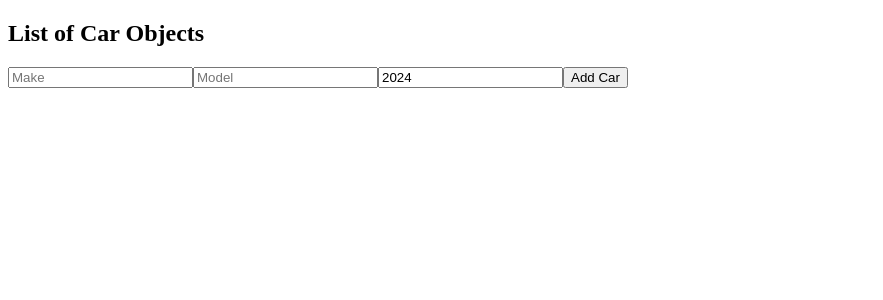
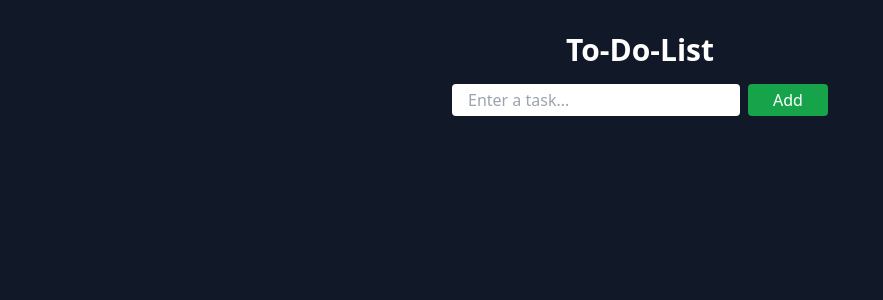
Before and after one commit to radithyaa/React-Brocode, a React (Vite) app: page / in a window 1280 px wide. Shown: the top 300 px of the page, without its empty margins (0-883 px from the left). Built offline with nearby package versions, Linux system fonts and the light colour scheme.

Commit message:
Course 11, To Do List app by Bro Code (Modified) - i made my own to-do-list

```diff
--- a/src/MyComponent.jsx
+++ b/src/MyComponent.jsx
@@ -1,74 +1,90 @@
 import { useState } from "react";
 
-export default function MyComponent() {
-  const [cars, setCars] = useState([]);
-  const [carMake, setCarMake] = useState("");
-  const [carModel, setCarModel] = useState("");
-  const [carYear, setCarYear] = useState(new Date().getFullYear());
+export default function MyComPonent() {
+  const [tasks, setTasks] = useState([]);
+  const [newTasks, setNewTasks] = useState("");
 
-  function handleAddCar() {
-    //TODO: Implemet add car logic
-    const newCar = {
-      make: carMake,
-      model: carModel,
-      year: carYear,
-    };
+  function handleInputChange(event) {
+    setNewTasks(event.target.value);
+  }
 
-    if (!carMake || !carModel || !carYear) {
-      alert("Please fill in all fields before adding a car.");
-      return;
+  function addTask() {
+    if (newTasks.trim() !== "") {
+      setTasks((tasks) => [...tasks, newTasks]);
+      setNewTasks("");
     }
+  }
 
-    setCars((cars) => [...cars, newCar]);
+  function deleteTask(index) {
+    setTasks(tasks.filter((_, i) => i !== index));
+  }
 
-    // Reset form inputs
-    setCarMake("");
-    setCarModel("");
-    setCarYear(new Date().getFullYear());
+  function moveTaskUp(index) {
+    if (index > 0) {
+      const element = tasks[index];
+      tasks[index] = tasks[index - 1];
+      tasks[index - 1] = element;
+      setTasks([...tasks]);
+    }
   }
-  function handleRemoveCar(index) {
-    // TODO: Implement removing car logic
-    setCars((cars) => cars.filter((_, i) => i !== index));
-  }
-  function handleAddCarYear(event) {
-    setCarYear(event.target.value);
-  }
-  function handleAddCarModel(event) {
-    setCarModel(event.target.value);
-  }
-  function handleAddCarMake(event) {
-    setCarMake(event.target.value);
+
+  function moveTaskDown(index) {
+    if (index < tasks.length - 1) {
+      const element = tasks[index];
+      tasks[index] = tasks[index + 1];
+      tasks[index + 1] = element;
+      setTasks([...tasks]);
+    }
   }
 
   return (
-    <div>
-      <h2>List of Car Objects</h2>
-      <ul>
-        {cars.map((car, index) => (
-          <li key={index} onClick={() => handleRemoveCar(index)}>
-            {car.make} {car.model} {car.year}
+    <div className="flex flex-col items-center w-screen h-screen p-8 text-white bg-gray-900">
+      <h1 className="mb-4 text-3xl font-semibold">To-Do-List</h1>
+      <div className="mb-2">
+        <input
+          type="text"
+          placeholder="Enter a task..."
+          onChange={(event) => handleInputChange(event)}
+          value={newTasks}
+          className="p-4 mb-2 text-gray-900 bg-white rounded h-7 w-72"
+        />
+        <button
+          onClick={addTask}
+          className="w-20 p-1 ml-2 bg-green-600 rounded hover:text-gray-300 hover:bg-green-700"
+        >
+          Add
+        </button>
+      </div>
+
+      <ul className="flex flex-col">
+        {tasks.map((task, index) => (
+          <li
+            key={index}
+            className="flex justify-between m-1 text-gray-900 bg-white w-[30rem] rounded-md h-10 overflow-hidden"
+          >
+            <div className="flex flex-[2] items-center justify-center px-2 py-1  text-gray-900">
+              {task}
+            </div>
+            <div className="flex items-center justify-center flex-1 bg-green-500">
+              <button
+                onClick={() => deleteTask(index)}
+                className="content-center px-2 py-1 mr-2 text-white bg-red-500 rounded"
+              >
+                Delete
+              </button>
+              <button
+                onClick={() => moveTaskUp(index)}
+                className="flex items-center text-2xl align-middle "
+              >
+                ⬆
+              </button>
+              <button className="text-2xl" onClick={() => moveTaskDown(index)}>
+                ⬇️
+              </button>
+            </div>
           </li>
         ))}
       </ul>
-      <input
-        type="text"
-        placeholder="Make"
-        value={carMake}
-        onChange={handleAddCarMake}
-      />
-      <input
-        type="text"
-        placeholder="Model"
-        value={carModel}
-        onChange={handleAddCarModel}
-      />
-      <input
-        type="number"
-        placeholder="Year"
-        value={carYear}
-        onChange={handleAddCarYear}
-      />
-      <button onClick={handleAddCar}>Add Car</button>
     </div>
   );
 }
--- a/src/main.jsx
+++ b/src/main.jsx
@@ -1,6 +1,6 @@
 import { StrictMode } from "react";
 import { createRoot } from "react-dom/client";
-// import "./index.css";
+import "./index.css";
 import App from "./App.jsx";
 
 createRoot(document.getElementById("root")).render(
```
Also changed, not shown: src/ListComponent.jsx (added).
